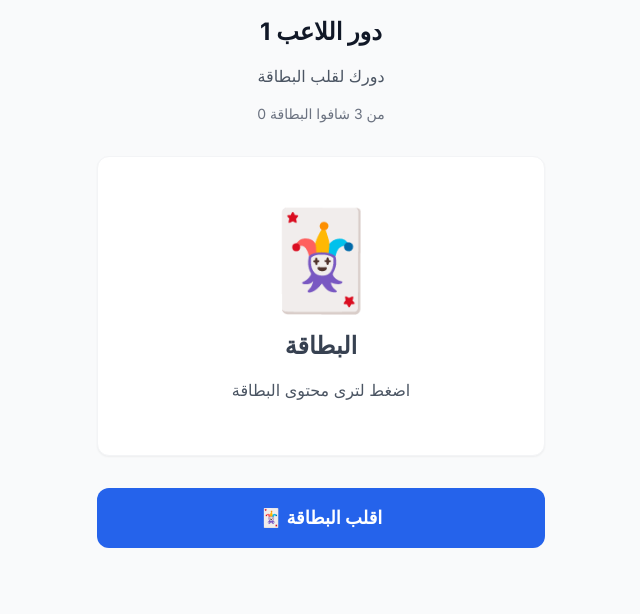
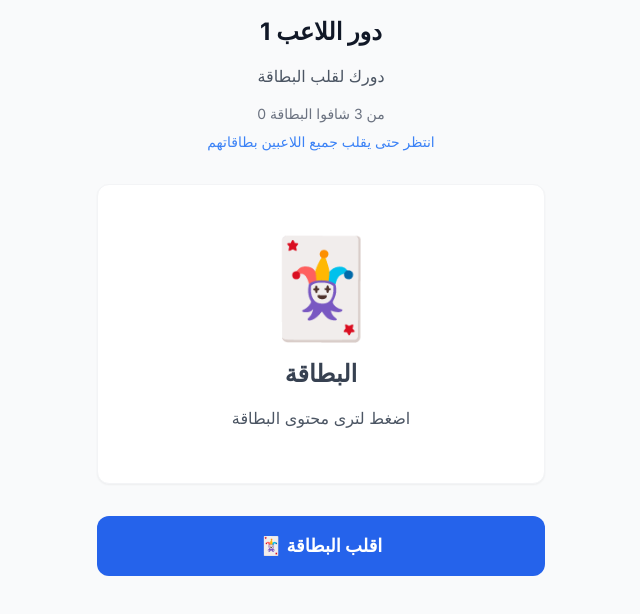
Before and after one commit to ODEZoualid/SpyGame, a Next.js app: page /game/1 in a window 1280 px wide. Shown: the top 614 px of the page, without its empty margins (319-959 px from the left). Built offline with nearby package versions, Linux system fonts and the light colour scheme; no server answers.

Commit message:
fix: synchronize card flipping across all players

```diff
--- a/app/game/[roomCode]/page.tsx
+++ b/app/game/[roomCode]/page.tsx
@@ -60,6 +60,7 @@ export default function GamePage() {
     });
 
     newSocket.on('card-flip-update', (data: any) => {
+      console.log('🃏 Frontend: card-flip-update received:', data);
       setGameState(prev => prev ? {
         ...prev,
         currentCardFlipper: data.currentCardFlipper,
@@ -207,6 +208,11 @@ export default function GamePage() {
               {isCardShowing && (
                 <p className="text-sm text-orange-500 mt-2">
                   اقلب البطاقة و اعطيها للاعب الجاي بعد ثانيتين
+                </p>
+              )}
+              {(gameState.cardsFlipped || 0) < (gameState.playersCount || 0) && (
+                <p className="text-sm text-blue-500 mt-2">
+                  انتظر حتى يقلب جميع اللاعبين بطاقاتهم
                 </p>
               )}
             </div>
```
Also changed, not shown: 1 other file (tests, documents, lock files or other folders).
